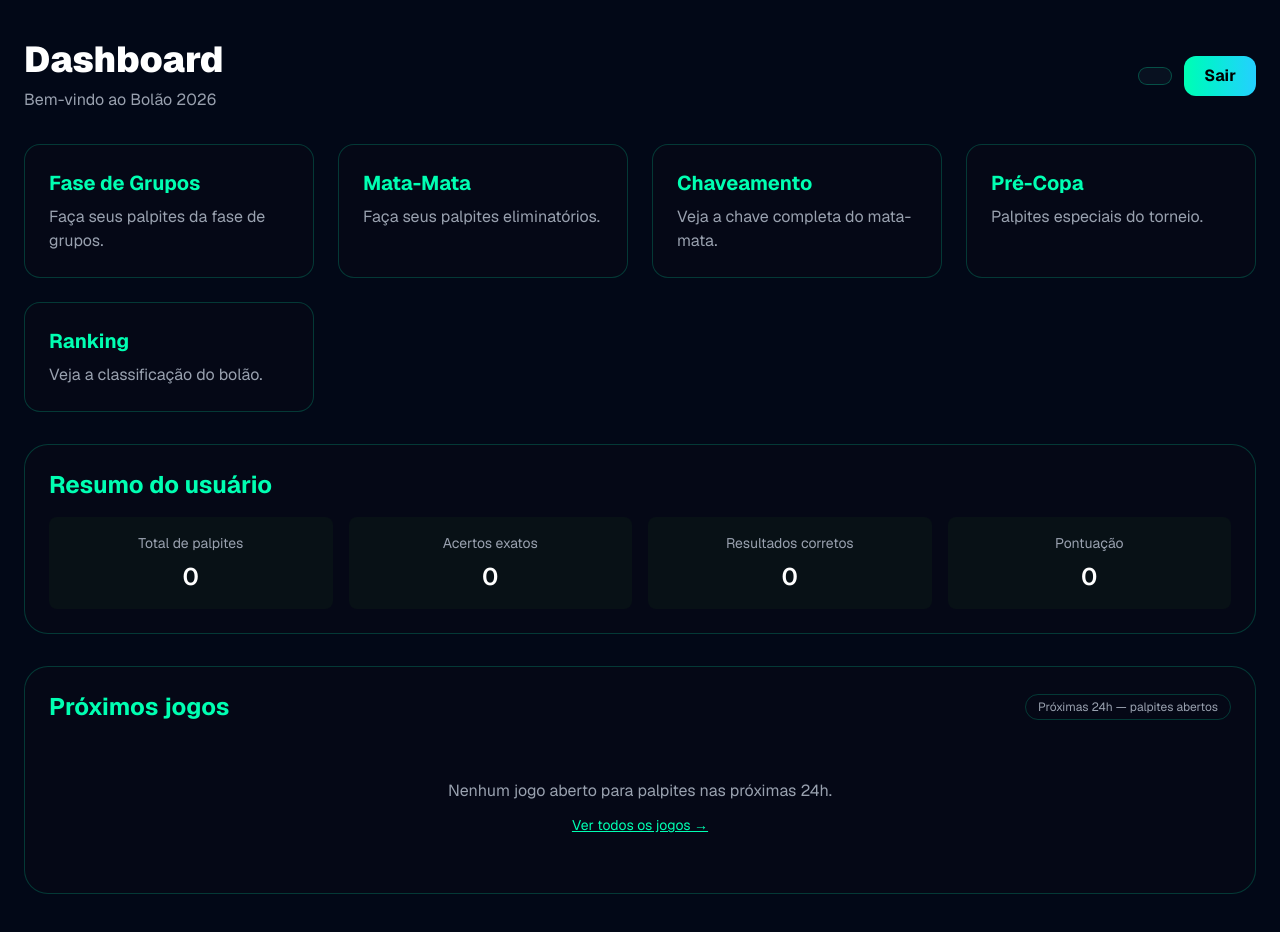
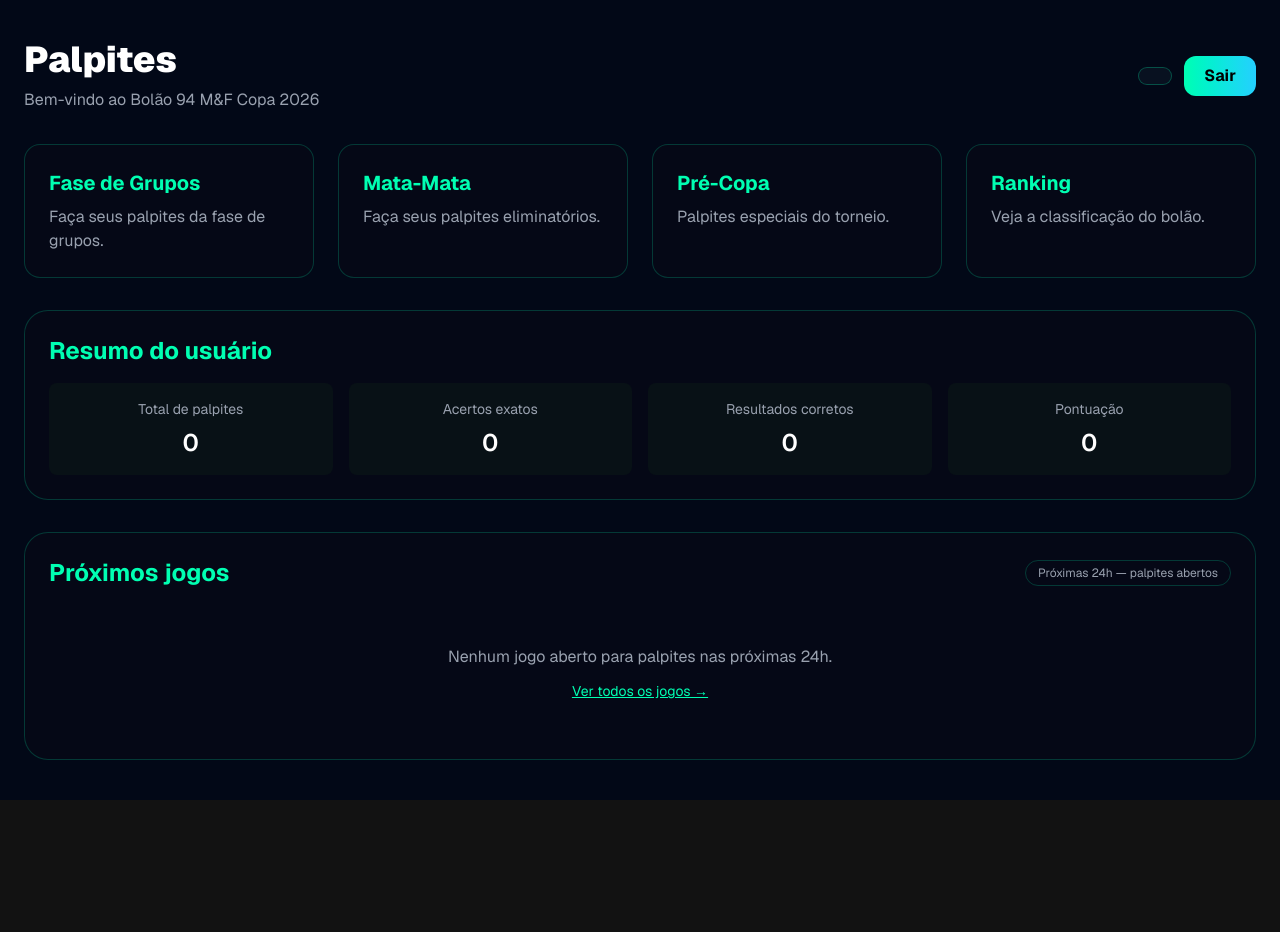
Before and after one commit to victorottoboni11-jpg/bolao-copa-2026-94mf, a Next.js app: page /dashboard in a window 1280 px wide. After the commit the page ends 800 px from the top, so only its background shows below. Built offline with nearby package versions, Linux system fonts and the light colour scheme.

Commit message:
feat: renomear Dashboard para Palpites e remover link de chaveamento

```diff
--- a/app/dashboard/page.tsx
+++ b/app/dashboard/page.tsx
@@ -126,8 +126,8 @@ export default function DashboardPage() {
         {/* HEADER */}
         <div className="flex items-center justify-between">
           <div>
-            <h1 className="text-4xl font-black text-white">Dashboard</h1>
-            <p className="text-gray-400 mt-2">Bem-vindo ao Bolão 2026</p>
+            <h1 className="text-4xl font-black text-white">Palpites</h1>
+            <p className="text-gray-400 mt-2">Bem-vindo ao Bolão 94 M&F Copa 2026</p>
           </div>
           <div className="flex items-center gap-3">
             <div className="px-4 py-2 rounded-xl border border-[#00ffb244] bg-[#081120]">
@@ -149,10 +149,7 @@ export default function DashboardPage() {
             <h2 className="text-xl font-bold mb-2 text-[#00ffb2]">Mata-Mata</h2>
             <p className="text-gray-400">Faça seus palpites eliminatórios.</p>
           </Link>
-          <Link href="/chaveamento" className="rounded-2xl border border-[#00ffb233] bg-[#050816] p-6 hover:border-[#00ffb2]">
-            <h2 className="text-xl font-bold mb-2 text-[#00ffb2]">Chaveamento</h2>
-            <p className="text-gray-400">Veja a chave completa do mata-mata.</p>
-          </Link>
+
           <Link href="/pre-copa" className="rounded-2xl border border-[#00ffb233] bg-[#050816] p-6 hover:border-[#00ffb2]">
             <h2 className="text-xl font-bold mb-2 text-[#00ffb2]">Pré-Copa</h2>
             <p className="text-gray-400">Palpites especiais do torneio.</p>
```
